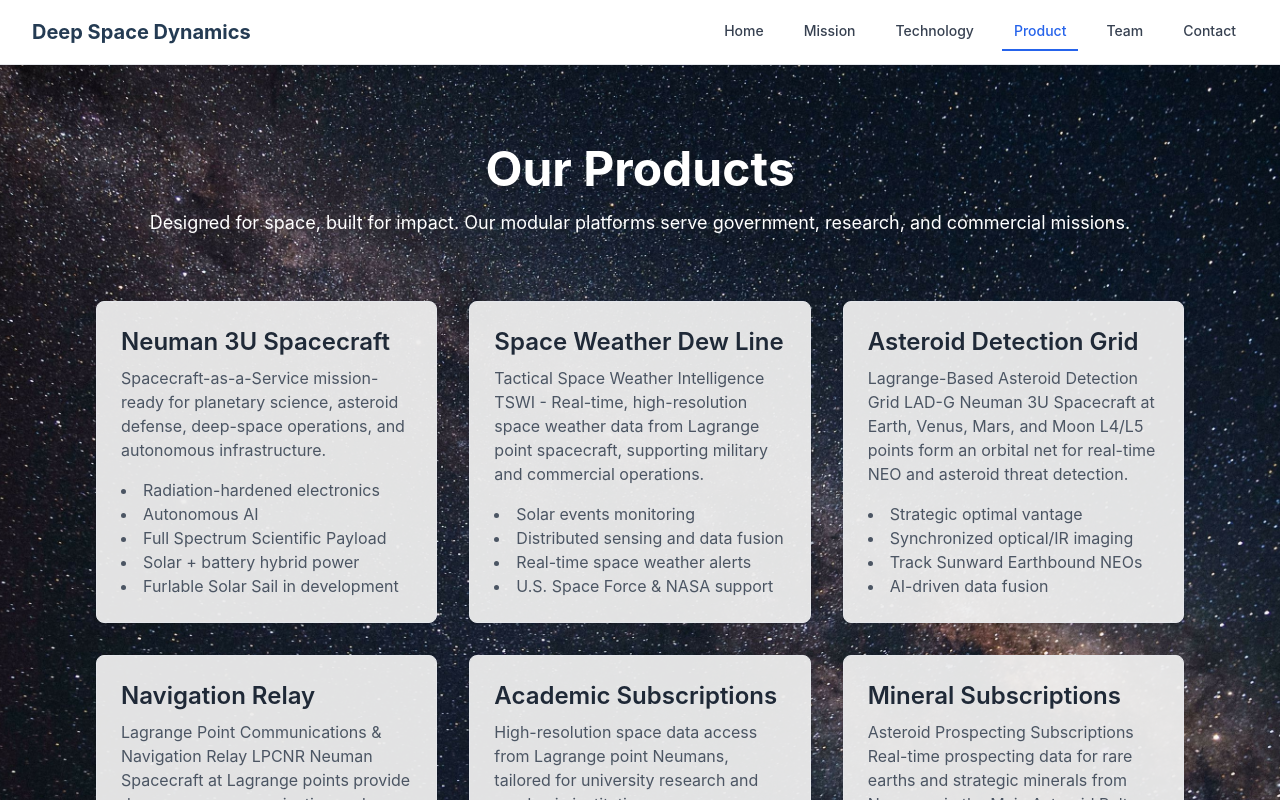
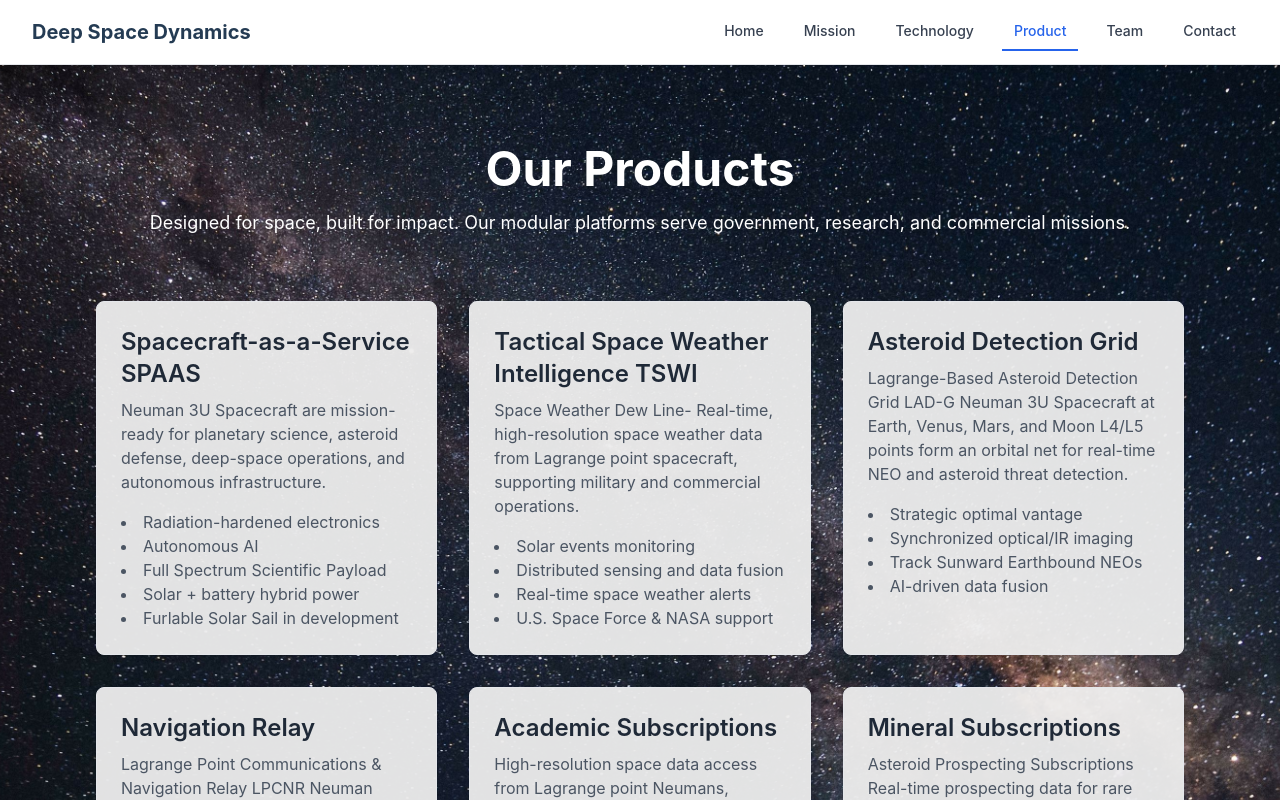
Before and after one commit to tommytoyou/deep-space-dynamics, a React (Create React App) app: page /product in a window 1280 px wide. Shown: the top 800 px of the page. Built offline with nearby package versions, Linux system fonts and the light colour scheme; the HTML template or start-up script is replaced by a standard one.

Commit message:
Update product description

```diff
--- a/src/pages/Product.jsx
+++ b/src/pages/Product.jsx
@@ -22,9 +22,9 @@
           <div className="grid grid-cols-1 md:grid-cols-2 lg:grid-cols-3 gap-8">
             {/* Neuman CubeSat */}
             <div className="bg-[#eeeeee] bg-opacity-95 border border-gray-200 rounded-lg p-6 shadow-sm">
-              <h2 className="text-2xl font-semibold text-gray-800 mb-2">Neuman 3U Spacecraft </h2>
+              <h2 className="text-2xl font-semibold text-gray-800 mb-2">Spacecraft-as-a-Service SPAAS</h2>
               <p className="text-gray-600 mb-4">
-                 Spacecraft-as-a-Service mission-ready for planetary science, asteroid defense, deep-space operations, and autonomous infrastructure.
+                 Neuman 3U Spacecraft are mission-ready for planetary science, asteroid defense, deep-space operations, and autonomous infrastructure.
               </p>
               <ul className="list-disc list-inside text-gray-600">
                 <li>Radiation-hardened electronics</li>
@@ -37,9 +37,9 @@
 
             {/* Swarm Infrastructure */}
             <div className="bg-[#eeeeee] bg-opacity-95 border border-gray-200 rounded-lg p-6 shadow-sm">
-              <h2 className="text-2xl font-semibold text-gray-800 mb-2">Space Weather Dew Line</h2>
+              <h2 className="text-2xl font-semibold text-gray-800 mb-2">Tactical Space Weather Intelligence TSWI</h2>
               <p className="text-gray-600 mb-4">
-                Tactical Space Weather Intelligence TSWI - Real-time, high-resolution space weather data from Lagrange point spacecraft, supporting military and commercial operations.
+                Space Weather Dew Line- Real-time, high-resolution space weather data from Lagrange point spacecraft, supporting military and commercial operations.
               </p>
               <ul className="list-disc list-inside text-gray-600">
                 <li> Solar events monitoring</li>
```
